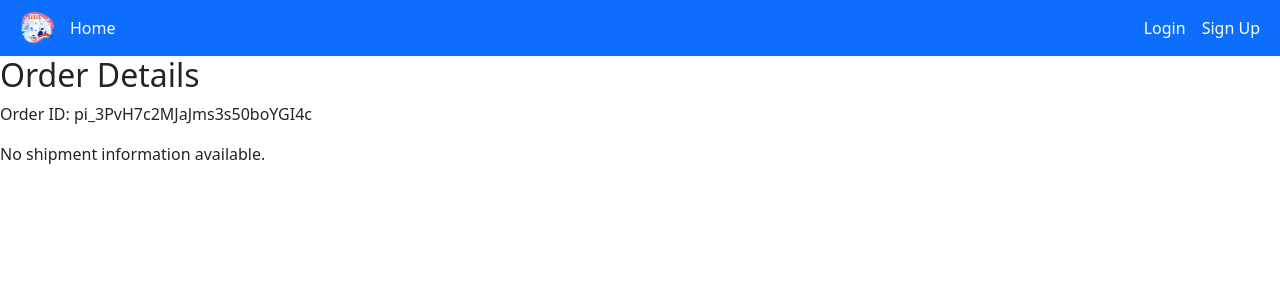
After one commit to Shivani01joshi/ECommerce, a Django app: page /shippment-status/17/ in a window 1280 px wide. The commit adds this page. Shown: the top 300 px of the page. Run offline with Django 5.2, Linux system fonts and the light colour scheme; data comes from the database, SQL or seed files in the repository; both versions use the stored data as it was after the commit; some libraries are stand-ins or nearby versions.

Commit message:
added some other files

```diff
--- a/project/app/admin.py
+++ b/project/app/admin.py
@@ -1,5 +1,5 @@
 from django.contrib import admin
-from .models import  Category, Order, OrderItem, Product, Rating, checkoutAddress  # Import your Product model
+from .models import  Category, Order, OrderItem, Product, Rating, Shipment, checkoutAddress  # Import your Product model
 
 # Register your models here.
 @admin.register(Product)
@@ -13,4 +13,5 @@ class ProductAdmin(admin.ModelAdmin):
 admin.site.register(Order)
 admin.site.register(Rating)
 admin.site.register(OrderItem)
+admin.site.register(Shipment)
 admin.site.register(checkoutAddress)
--- a/project/app/models.py
+++ b/project/app/models.py
@@ -77,3 +77,27 @@ class checkoutAddress(models.Model):
 
     def __str__(self):
         return self.user.username
+
+class Shipment(models.Model):
+    order = models.OneToOneField(Order, on_delete=models.CASCADE)
+    tracking_number = models.CharField(max_length=100, unique=True)
+    shipped_at = models.DateTimeField(null=True, blank=True)
+    delivered_at = models.DateTimeField(null=True, blank=True)
+    shipment_status = models.CharField(max_length=20, default='Pending')  # Pending, Shipped, Delivered
+
+    def __str__(self):
+        return f"Shipment {self.tracking_number} for Order {self.order.order_id}"
+
+    def mark_as_shipped(self):
+        self.shipment_status = 'Shipped'
+        self.shipped_at = timezone.now()
+        self.order.order_delivered = False  # The order is in transit
+        self.order.save()
+        self.save()
+
+    def mark_as_delivered(self):
+        self.shipment_status = 'Delivered'
+        self.delivered_at = timezone.now()
+        self.order.order_delivered = True  # Order has been delivered
+        self.order.save()
+        self.save()
--- /dev/null
+++ b/project/app/templates/shipment_details.html
@@ -0,0 +1,15 @@
+{% extends "base.html" %}
+{% block content %}
+<h2>Order Details</h2>
+<p>Order ID: {{ order.order_id }}</p>
+
+{% if shipment %}
+    <h3>Shipment Details</h3>
+    <p>Tracking Number: {{ shipment.tracking_number }}</p>
+    <p>Shipped At: {{ shipment.shipped_at }}</p>
+    <p>Delivered At: {{ shipment.delivered_at }}</p>
+    <p>Shipment Status: {{ shipment.shipment_status }}</p>
+{% else %}
+    <p>No shipment information available.</p>
+{% endif %}
+{% endblock content %}
--- a/project/app/templates/user_orders.html
+++ b/project/app/templates/user_orders.html
@@ -36,6 +36,7 @@
                                                 </div>
                                             </div>
                                         {% endfor %}
+                                        <a href="{% url "shippment-status" order.id %}">Check for Shippment status</a>
                                     </div>
                                 {% else %}
                                     <p>No items in this order.</p>
--- a/project/app/urls.py
+++ b/project/app/urls.py
@@ -35,8 +35,9 @@ urlpatterns = [
     path('payment-confirm/<str:payment_intent_id>/', views.payment_confirm, name='payment_confirm'),
     path('confirm-payment/', views.confirm_payment, name='confirm_payment'),
     path('cancel-payment/', views.cancel_payment, name='cancel'),
-    path('product/<int:product_id>/', views.product_detail, name='product_detail'),
-   # path('address/',views.addresss,name='address'),
+    path('product/<int:id>/', views.product_detail, name='product_detail'),
+   path('scan_order/',views.scan_order,name='scan_order'),
+   path('shippment-status/<int:id>/',views.shippment_status,name='shippment-status'),
 
 
 ]+ static(settings.STATIC_URL, document_root=settings.STATIC_ROOT)
--- a/project/app/views.py
+++ b/project/app/views.py
@@ -1,16 +1,17 @@
 from datetime import datetime
+import string
 from django.template.loader import render_to_string
 from django.utils.html import strip_tags
 import random
 from django.contrib.auth.decorators import login_required
-from django.http import JsonResponse
+from django.http import HttpResponse, JsonResponse
 from django.shortcuts import render, redirect
 from django.conf import settings
 from django.core.mail import send_mail
 from django.contrib import messages
 from django.shortcuts import get_object_or_404
 from django.conf import settings
-from .models import Category, Order, OrderItem, Product, checkoutAddress
+from .models import Category, Order, OrderItem, Product, Shipment, checkoutAddress
 from .forms import CategoryForm, CheckoutForm, CustomUserCreationForm, ForgetPasswordForm,  ProductForm, RatingForm, ResetPasswordForm, SearchForm
 from django.contrib.auth.forms import AuthenticationForm
 from django.contrib.auth import authenticate, login, logout
@@ -416,6 +417,21 @@ def confirm_payment(request):
                 #print(order.items)
                 order.save()
                 order_items.delete()
+                tracking_number = ''.join(random.choices(string.ascii_uppercase + string.digits, k=10))
+
+                # Create or update shipment details
+                shipment, _ = Shipment.objects.get_or_create(
+                    order=order,
+                    defaults={
+                        'tracking_number': tracking_number,
+                        'shipped_at': timezone.now(),
+                        'shipment_status': 'Pending'
+                    }
+                )
+                shipment.shipped_at = timezone.now()  # Update shipped_at
+                shipment.delivered_at = timezone.now() if shipment.shipment_status == 'Shipped' else shipment.delivered_at
+                shipment.save()
+                print(shipment)
                 total_price = request.session.get('total_price')
                 subject = "Payment status"
                 html_message = render_to_string('order_confirmation_email.html', {
@@ -446,12 +462,19 @@ def confirm_payment(request):
 @login_required(login_url='login')
 def user_orders(request):
     orders = Order.objects.all()
-    #print('user')
-    #print(orders)
     context = {
         'orders': orders
     }
     return render(request, 'user_orders.html', context)
+
+def shippment_status(request,id):
+    order = get_object_or_404(Order, id=id)
+    shipment = getattr(order, 'shipment', None)
+    context = {
+        'order': order,
+        'shipment': shipment,
+    }
+    return render(request, 'shipment_details.html', context)
 
 @login_required(login_url='login')
 def particular_orders(request):
@@ -461,12 +484,13 @@ def particular_orders(request):
         'orders': orders
     }
     return render(request, 'user_orders.html', context)
+
 def cancel_payment(request):
     return render(request,'cancel_payment.html')
 
-def product_detail(request, product_id):
+def product_detail(request, id):
     #print('hi')
-    product = get_object_or_404(Product, id=product_id)
+    product = get_object_or_404(Product, id=id)
     #print(product_id)
     reviews = product.reviews.all()  # Related name 'reviews' from the Rating model
 
@@ -488,7 +512,36 @@ def product_detail(request, product_id):
     }
     return render(request, 'get_product.html', context)
 
+def scan_order(request):
+    if request.method == 'POST':
+        scanned_code = request.POST.get('tracking_number')
 
+        try:
+            shipment = get_object_or_404(Shipment, tracking_number=scanned_code)
+
+            # Update shipment status based on input from the scanner
+            if shipment.shipment_status == 'Pending':
+                shipment.mark_as_shipped()
+                shipment.shipped_at = timezone.now()  # Update shipped_at when marked as shipped
+                shipment.save()  # Save the shipment
+                messages.success(request, f"Order {shipment.order.order_id} marked as shipped.")
+                return redirect('home')
+
+            elif shipment.shipment_status == 'Shipped':
+                shipment.delivered_at = timezone.now()  # Directly set delivered_at
+                shipment.mark_as_delivered()  # Call to change status
+                shipment.save()  # Save the shipment
+                messages.success(request, f"Order {shipment.order.order_id} marked as delivered.")
+                return redirect('home')
+
+            else:
+                messages.success(request, "Order has already been delivered.")
+                return redirect('home')
+
+        except Shipment.DoesNotExist:
+            return HttpResponse("Invalid tracking number.")
+
+    return render(request, 'scan_order.html')
 '''
 @login_required(login_url='login')
 def addresss(request):
```
Also changed, not shown: project/app/templates/scan_order.html (added, +11 -0 lines), project/app/migrations/0004_shipment.py (added), project/db.sqlite3.
